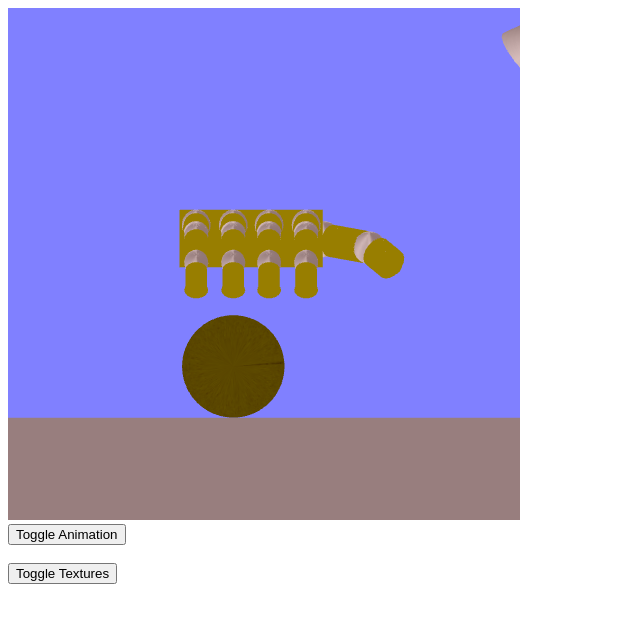
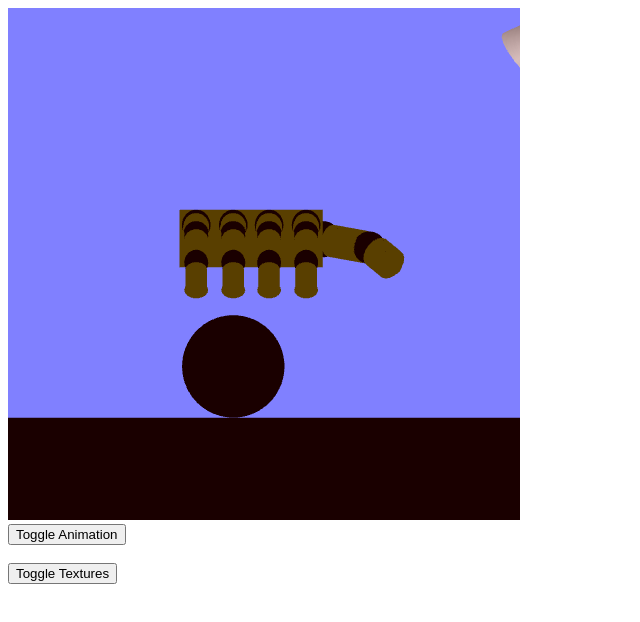
Before and after one commit to EthanFifle/AnimationFrame, a website: page main.html in a window 1280 px wide. Shown: the whole page, without its empty margins (0-640 px from the left). Drawn offline with Linux system fonts and the light colour scheme.

Commit message:
red tint + FPS

```diff
--- a/main.html
+++ b/main.html
@@ -26,7 +26,7 @@ void main()
     vec3 N = normalize((normalMatrix * vec4(vNormal, 0.0)).xyz);
 
     vec3 L1 = vec3(normalize(lightPosition.xyz - pos));
-    vec3 L2 = vec3(normalize(vec4(18.0, 8.0, 1.0, 1.0) - vec4(pos, 1.0)));  // Second light source position
+    vec3 L2 = vec3(normalize(vec4(18.0, 8.0, 1.0, 1.0) - vec4(pos, 1.0)));  // Second light source position (from lamp)
 
     vec3 V = normalize(-pos);
     vec3 R = reflect(-V, N);
@@ -50,9 +50,10 @@ void main()
         specular = vec4(0.0, 0.0, 0.0, 1.0);
     }
 
-    diffuse += Kd2 * diffuseProduct;  // Add contribution from the second light source
+    // same procedure for light source 2?
+    diffuse += Kd2 * diffuseProduct;
     float Ks2 = pow(max(dot(R, V), 0.0), shininess);
-    specular += Ks2 * specularProduct;  // Add contribution from the second light source
+    specular += Ks2 * specularProduct;
 
     if (dot(L2, N) < 0.0) {
         specular = vec4(0.0, 0.0, 0.0, 1.0);
@@ -79,7 +80,6 @@ uniform sampler2D texture3;
 uniform sampler2D texture4;
 uniform sampler2D texture5;
 uniform sampler2D texture6;
-uniform sampler2D texture7;
 uniform int useTextures ;
 
 in vec4 fColor;
@@ -92,7 +92,7 @@ void
 main()
 {
 
-    vec4 c1,c2,c3,c4,c5,c6,c7 ;
+    vec4 c1,c2,c3,c4,c5,c6 ;
 
     vec4 yellowColor = vec4(1.0, 1.0, 0.0, 1.0);
     vec4 shadow = vec4(0.5, 0.5, 0.0, 1.0);
@@ -100,17 +100,16 @@ main()
     fragColor = fColor;
     if( useTextures == 1)
     {
-        c1 = texture( texture1, fTexCoord ); // sunset
-        c2 = texture( texture2, fTexCoord ); // Metallic
-        c3 = texture( texture3, fTexCoord ); // TennisBall
-        c4 = texture( texture4, fTexCoord ); // Desk
-        c5 = texture( texture5, fTexCoord );
-        c6 = texture( texture6, fTexCoord );
-        c7 = texture( texture7, fTexCoord );
+        c1 = texture( texture1, fTexCoord ); // Metallic
+        c2 = texture( texture2, fTexCoord ); // TennisBall
+        c3 = texture( texture3, fTexCoord ); // Desk
+        c4 = texture( texture4, fTexCoord ); // Knuckles
+        c5 = texture( texture5, fTexCoord ); // LampBase
+        c6 = texture( texture6, fTexCoord ); // LampLight
 
-        fragColor =  c1 + (c2 * yellowColor) + (c3 * shadow) + c4 + c5 + c6 + c7;
+        fragColor =  (c1 * yellowColor) + (c2 * shadow) + c3 + c4 + c5 + c6;
+        // make the hand yellow and the ball slightly darker
 
-        // mix(c3, mix(c1, c2, 0.5), 0.7);
     }
 
     // Add a red tint to the scene
--- a/main.js
+++ b/main.js
@@ -123,9 +123,6 @@ function loadImageTexture(tex, image) {
 function initTextures() {
 
     textureArray.push({}) ;
-    loadFileTexture(textureArray[textureArray.length-1],"sunset.bmp") ;
-
-    textureArray.push({}) ;
     loadFileTexture(textureArray[textureArray.length-1],"Metallic.jpg") ;
 
     textureArray.push({}) ;
@@ -143,8 +140,6 @@ function initTextures() {
     textureArray.push({}) ;
     loadFileTexture(textureArray[textureArray.length-1],"LampLight.jpg") ;
 
-    //textureArray.push({}) ;
-    //loadImageTexture(textureArray[textureArray.length-1],image2) ;
 
 }
 
@@ -1207,7 +1202,7 @@ function render() {
         gScale(0.6,0.6,0.6);
 
         setColor(vec4(0.4,0.4,0.4,1.0));
-        drawSphere(textureArray[4], "texture5", 4, gl.TEXTURE4); // Knuckles texture
+        drawSphere(textureArray[3], "texture4", 3, gl.TEXTURE4); // Knuckles texture
         gl.bindTexture(gl.TEXTURE_2D, null); // Unbind the texture
 
         gPush() ; // first finger bone
@@ -1219,7 +1214,7 @@ function render() {
             gScale(1.1,1.1,1.8);
 
             setColor(vec4(0.4,0.4,0.4,1.0));
-            drawCylinder(textureArray[1], "texture2", 1, gl.TEXTURE1); // Knuckles texture
+            drawCylinder(textureArray[0], "texture1", 0, gl.TEXTURE1); // Knuckles texture
             gl.bindTexture(gl.TEXTURE_2D, null); // Unbind the texture
 
             gPush() ; // second finger knuckle
@@ -1232,7 +1227,7 @@ function render() {
                 gScale(0.5, 0.5, 0.5);
 
                 setColor(vec4(0.4, 0.4, 0.4, 1.0));
-                drawSphere(textureArray[4], "texture5", 4, gl.TEXTURE4);
+                drawSphere(textureArray[3], "texture4", 3, gl.TEXTURE4);
                 gl.bindTexture(gl.TEXTURE_2D, null); // Unbind the texture
 
                 gPush(); // second finger bone
@@ -1244,7 +1239,7 @@ function render() {
                     gScale(1,1,1.5);
 
                     setColor(vec4(0.4,0.4,0.4,1.0));
-                    drawCylinder(textureArray[1], "texture2", 1, gl.TEXTURE1);
+                    drawCylinder(textureArray[0], "texture1", 0, gl.TEXTURE1);
                     gl.bindTexture(gl.TEXTURE_2D, null); // Unbind the texture
 
                     gPush() ; // third finger knuckle
@@ -1257,7 +1252,7 @@ function render() {
                         gScale(0.5, 0.5, 0.5);
 
                         setColor(vec4(0.4, 0.4, 0.4, 1.0));
-                        drawSphere(textureArray[4], "texture5", 4, gl.TEXTURE4); // Knuckle texture
+                        drawSphere(textureArray[3], "texture4", 3, gl.TEXTURE4); // Knuckle texture
                         gl.bindTexture(gl.TEXTURE_2D, null); // Unbind the texture
 
                         gPush(); // third finger bone
@@ -1269,7 +1264,7 @@ function render() {
                             gScale(0.9, 0.9, 1.1);
 
                             setColor(vec4(0.4, 0.4, 0.4, 1.0));
-                            drawCylinder(textureArray[1], "texture2", 1, gl.TEXTURE1); // Hand Texture
+                            drawCylinder(textureArray[0], "texture1", 0, gl.TEXTURE1); // Hand Texture
                             gl.bindTexture(gl.TEXTURE_2D, null); // Unbind the texture
 
                             gPush(); // finger cap
@@ -1282,7 +1277,7 @@ function render() {
                                 gScale(0.5, 0.5, 0.4);
 
                                 setColor(vec4(0.4, 0.4, 0.4, 1.0));
-                                drawCone(textureArray[1], "texture2", 1, gl.TEXTURE1);
+                                drawCone(textureArray[0], "texture1", 0, gl.TEXTURE1);
                                 gl.bindTexture(gl.TEXTURE_2D, null);
 
                             }
@@ -1442,7 +1437,7 @@ function render() {
         gScale(0.5,0.5,0.5);
 
         setColor(vec4(0.4,0.4,0.4,1.0));
-        drawSphere(textureArray[4], "texture5", 4, gl.TEXTURE4);
+        drawSphere(textureArray[3], "texture4", 3, gl.TEXTURE4);
         gl.bindTexture(gl.TEXTURE_2D, null); // Unbind the texture
 
         gPush() ; // first finger bone
@@ -1457,7 +1452,7 @@ function render() {
             gScale(0.9, 0.9, 1.2);
 
             setColor(vec4(0.4, 0.4, 0.4, 1.0));
-            drawCylinder(textureArray[1], "texture2", 1, gl.TEXTURE1); // Hand Texture
+            drawCylinder(textureArray[0], "texture1", 0, gl.TEXTURE1); // Hand Texture
             gl.bindTexture(gl.TEXTURE_2D, null); // Unbind the texture
 
             gPush() ; // second finger knuckle
@@ -1471,7 +1466,7 @@ function render() {
                 gScale(0.45, 0.45, 0.45);
 
                 setColor(vec4(0.4, 0.4, 0.4, 1.0));
-                drawSphere(textureArray[4], "texture5", 4, gl.TEXTURE4);
+                drawSphere(textureArray[3], "texture4", 3, gl.TEXTURE4);
                 gl.bindTexture(gl.TEXTURE_2D, null); // Unbind the texture
 
                 gPush() ; // first finger bone
@@ -1486,7 +1481,7 @@ function render() {
                     gScale(0.9, 0.9, 0.7);
 
                     setColor(vec4(0.4, 0.4, 0.4, 1.0));
-                    drawCylinder(textureArray[1], "texture2", 1, gl.TEXTURE1); // Hand Texture
+                    drawCylinder(textureArray[0], "texture1", 0, gl.TEXTURE1); // Hand Texture
                     gl.bindTexture(gl.TEXTURE_2D, null); // Unbind the texture
 
                     gPush(); // finger cap
@@ -1499,7 +1494,7 @@ function render() {
                         gScale(0.45, 0.45, 0.4);
 
                         setColor(vec4(0.4, 0.4, 0.4, 1.0));
-                        drawCone(textureArray[1], "texture2", 1, gl.TEXTURE1);
+                        drawCone(textureArray[0], "texture1", 0, gl.TEXTURE1);
                         gl.bindTexture(gl.TEXTURE_2D, null);
 
                     }
@@ -1581,7 +1576,7 @@ function render() {
         setColor(vec4(0.4,0.4,0.4,1.0));
 
         //drawSphere();
-        drawSphere(textureArray[2], "texture3", 2, gl.TEXTURE2);
+        drawSphere(textureArray[1], "texture2", 1, gl.TEXTURE2);
         gl.bindTexture(gl.TEXTURE_2D, null); // Unbind the texture
     }
     gPop() ;
@@ -1592,7 +1587,7 @@ function render() {
         gScale(19,2,10);
         setColor(vec4(0.0,0.0,0.0,1.0));
 
-        drawCube(textureArray[3], "texture4", 3, gl.TEXTURE3);
+        drawCube(textureArray[2], "texture3", 2, gl.TEXTURE3);
         gl.bindTexture(gl.TEXTURE_2D, null); // Unbind the texture
     }
     gPop() ;
@@ -1611,7 +1606,7 @@ function render() {
 
         setColor(vec4(0.0,1.0,0.0,1.0)) ;
 
-        drawCube(textureArray[1],"texture2", 1, gl.TEXTURE1);
+        drawCube(textureArray[0],"texture1", 0, gl.TEXTURE1);
         gl.bindTexture(gl.TEXTURE_2D, null); // Unbind the texture
 
 
@@ -1659,7 +1654,7 @@ function render() {
         gRotate(70, 0,1,0);
         gScale(4,0.3,2);
 
-        drawCube(textureArray[5], "texture6", 5, gl.TEXTURE5);
+        drawCube(textureArray[4], "texture5", 4, gl.TEXTURE5);
         gl.bindTexture(gl.TEXTURE_2D, null); // Unbind the texture
 
         gPush(); // aesthetic base
@@ -1669,7 +1664,7 @@ function render() {
             gTranslate(0,0.3,0);
             gScale(1.5,0.3,0.8);
 
-            drawCube(textureArray[5], "texture6", 5, gl.TEXTURE5);
+            drawCube(textureArray[4], "texture5", 4, gl.TEXTURE5);
             gl.bindTexture(gl.TEXTURE_2D, null); // Unbind the texture
 
             gPush(); // aesthetic base 2
@@ -1680,7 +1675,7 @@ function render() {
                 gRotate(90, 0,1,0);
                 gScale(0.5,0.5,1.1);
 
-                drawCylinder(textureArray[5], "texture6", 5, gl.TEXTURE5);
+                drawCylinder(textureArray[4], "texture5", 4, gl.TEXTURE5);
                 gl.bindTexture(gl.TEXTURE_2D, null); // Unbind the texture
 
                 gPush(); // first base arm
@@ -1693,7 +1688,7 @@ function render() {
 
                     gScale(0.5,0.5,8.5);
 
-                    drawCylinder(textureArray[5], "texture6", 5, gl.TEXTURE5);
+                    drawCylinder(textureArray[4], "texture5", 4, gl.TEXTURE5);
                     gl.bindTexture(gl.TEXTURE_2D, null); // Unbind the texture
 
                     gPush(); // second arm
@@ -1705,7 +1700,7 @@ function render() {
                         gRotate(50, 1,0,0);
                         gScale(0.5,0.5,10);
 
-                        drawCylinder(textureArray[5], "texture6", 5, gl.TEXTURE5);
+                        drawCylinder(textureArray[4], "texture5", 4, gl.TEXTURE5);
                         gl.bindTexture(gl.TEXTURE_2D, null); // Unbind the texture
 
                         gPush(); // Lamp Head
@@ -1717,7 +1712,7 @@ function render() {
                             gRotate(-40, 1,0,0);
                             gScale(1.5,1.5,5);
 
-                            drawCone(textureArray[4], "texture5", 4, gl.TEXTURE4);
+                            drawCone(textureArray[3], "texture4", 3, gl.TEXTURE4);
                             gl.bindTexture(gl.TEXTURE_2D, null); // Unbind the texture
 
                             gPush(); // Lamp light
@@ -1728,7 +1723,7 @@ function render() {
                                 gTranslate(0,-1,-1);
                                 gScale(0.9,0.9,0.9);
 
-                                drawSphere(textureArray[6], "texture7", 6, gl.TEXTURE1);
+                                drawSphere(textureArray[5], "texture6", 5, gl.TEXTURE1);
                                 gl.bindTexture(gl.TEXTURE_2D, null); // Unbind the texture
                             }
                             gPop();
@@ -1748,7 +1743,7 @@ function render() {
                     gRotate(120, 1,0,0);
                     gScale(0.5,0.5,8.5);
 
-                    drawCylinder(textureArray[5], "texture6", 5, gl.TEXTURE5);
+                    drawCylinder(textureArray[4], "texture5", 4, gl.TEXTURE5);
                     gl.bindTexture(gl.TEXTURE_2D, null); // Unbind the texture
                 }
                 gPop();
```
Also changed, not shown: README.txt, sunset.bmp (deleted).
